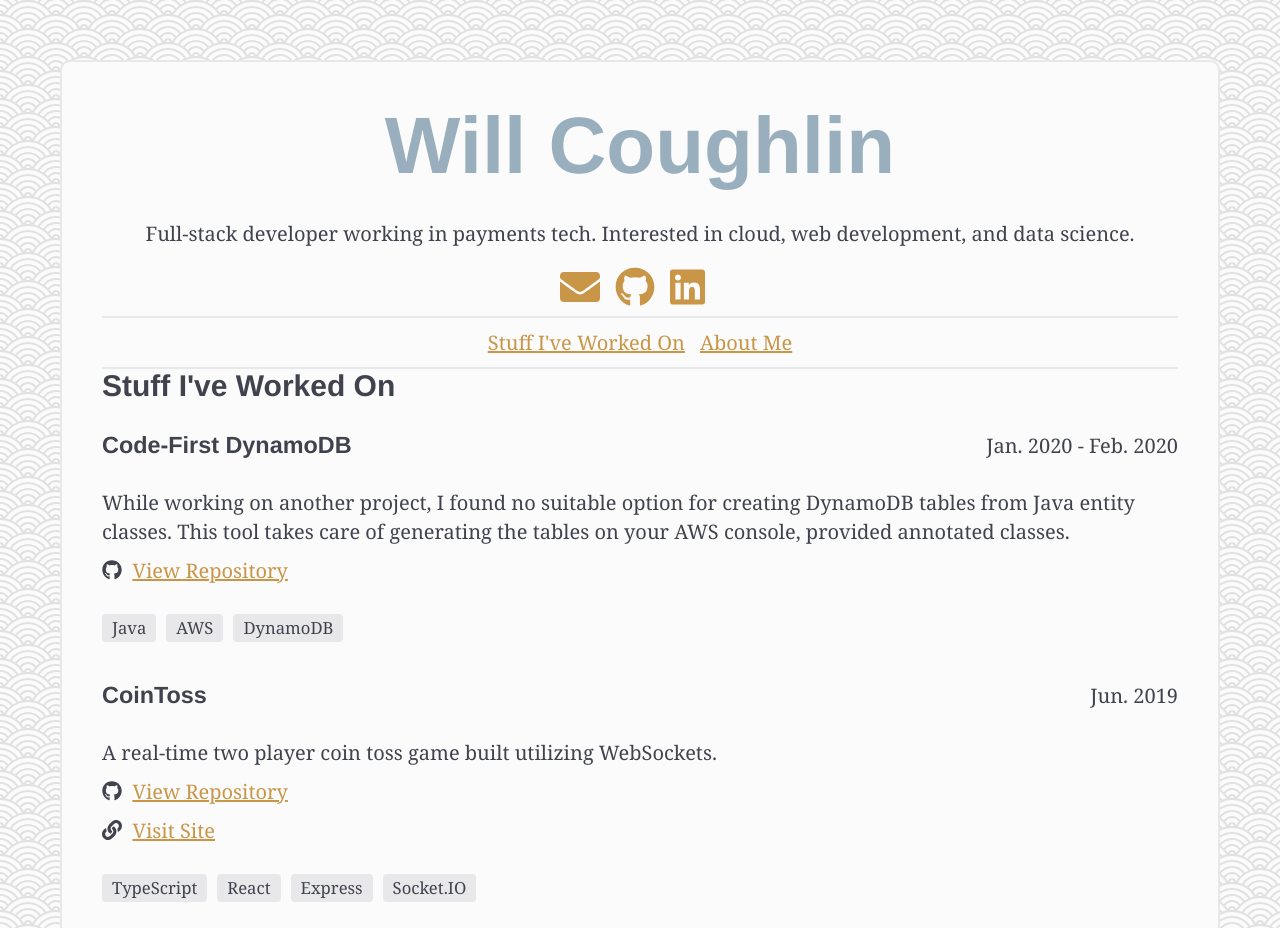
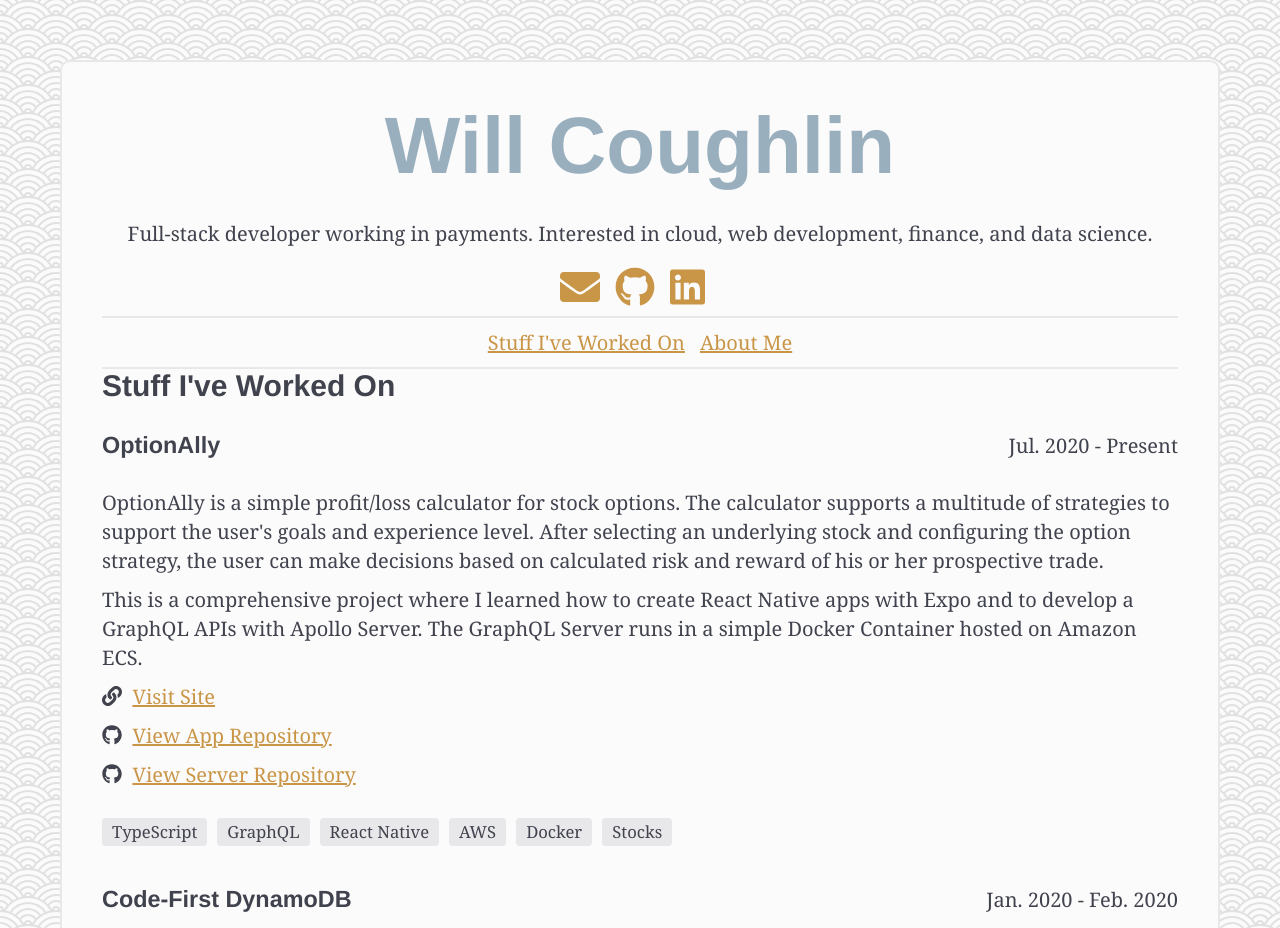
Before and after one commit to willcoughlin/willcoughlin.github.io, a Gatsby site: page / in a window 1280 px wide. Shown: the top 928 px of the page. Built offline with nearby package versions, Linux system fonts and the light colour scheme; Gatsby itself is replaced by a stand-in of ours.

Commit message:
Update content

```diff
--- a/content/projects.yaml
+++ b/content/projects.yaml
@@ -1,3 +1,34 @@
+- title: OptionAlly
+  date: Jul. 2020 - Present
+  description:
+    - >
+      OptionAlly is a simple profit/loss calculator for stock options. The calculator supports a multitude of strategies to support
+      the user's goals and experience level. After selecting an underlying stock and configuring the option strategy, the user can make
+      decisions based on calculated risk and reward of his or her prospective trade.
+    - >
+      This is a comprehensive project where I learned how to create React Native apps with Expo
+      and to develop a GraphQL APIs with Apollo Server. The GraphQL Server runs in a simple Docker Container hosted on Amazon ECS.
+  links:
+    - icon: link
+      iconSet: fas
+      text: Visit Site
+      href: https://optionally.app
+    - icon: github
+      iconSet: fab
+      text: View App Repository
+      href: https://github.com/willcoughlin/optionally-app
+    - icon: github
+      iconSet: fab
+      text: View Server Repository
+      href: https://github.com/willcoughlin/optionally-server
+  tags:
+    - TypeScript
+    - GraphQL
+    - React Native
+    - AWS
+    - Docker
+    - Stocks
+
 - title: Code-First DynamoDB
   date: Jan. 2020 - Feb. 2020
   description:
@@ -24,11 +55,6 @@
       iconSet: fab
       text: View Repository
       href: 'https://github.com/willcoughlin/cointoss'
-
-    - icon: link
-      iconSet: fas
-      text: Visit Site
-      href: 'http://cointoss.wfcv.xyz/'
   tags:
     - TypeScript
     - React
--- a/src/pages/index.js
+++ b/src/pages/index.js
@@ -51,7 +51,7 @@
           <header>
             <h1 className="text-brand">Will Coughlin</h1>
             {/* TODO: get this content from a yaml file */}
-            <p>Full-stack developer working in payments tech. Interested in cloud, web development, and data science.</p>
+            <p>Full-stack developer working in payments. Interested in cloud, web development, finance, and data science.</p>
             {/* TODO: pull into separate components */}
             <div id="contact">
               <a href="mailto:willcoughlin@gmail.com"><FontAwesomeIcon icon={faEnvelope} /></a>
```
